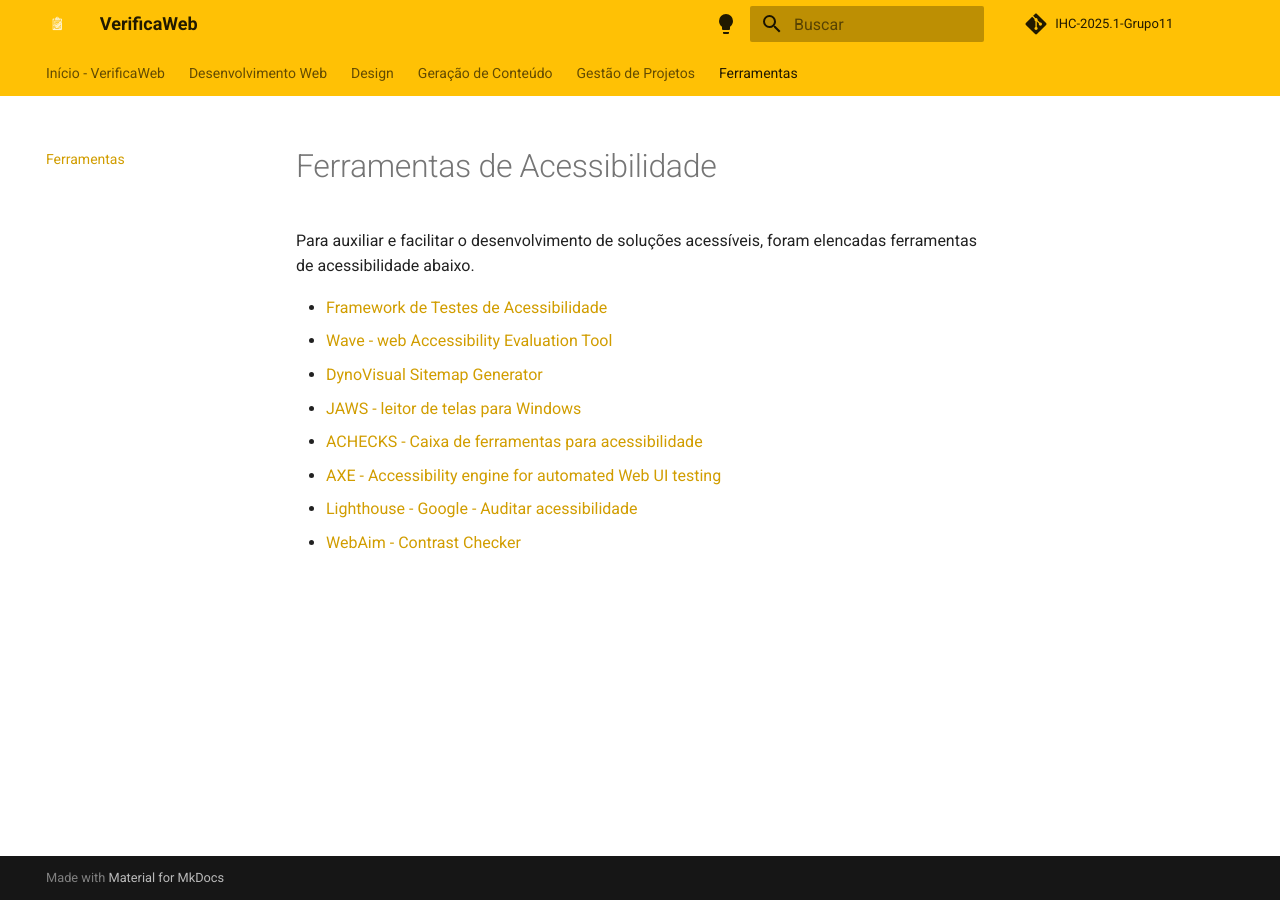
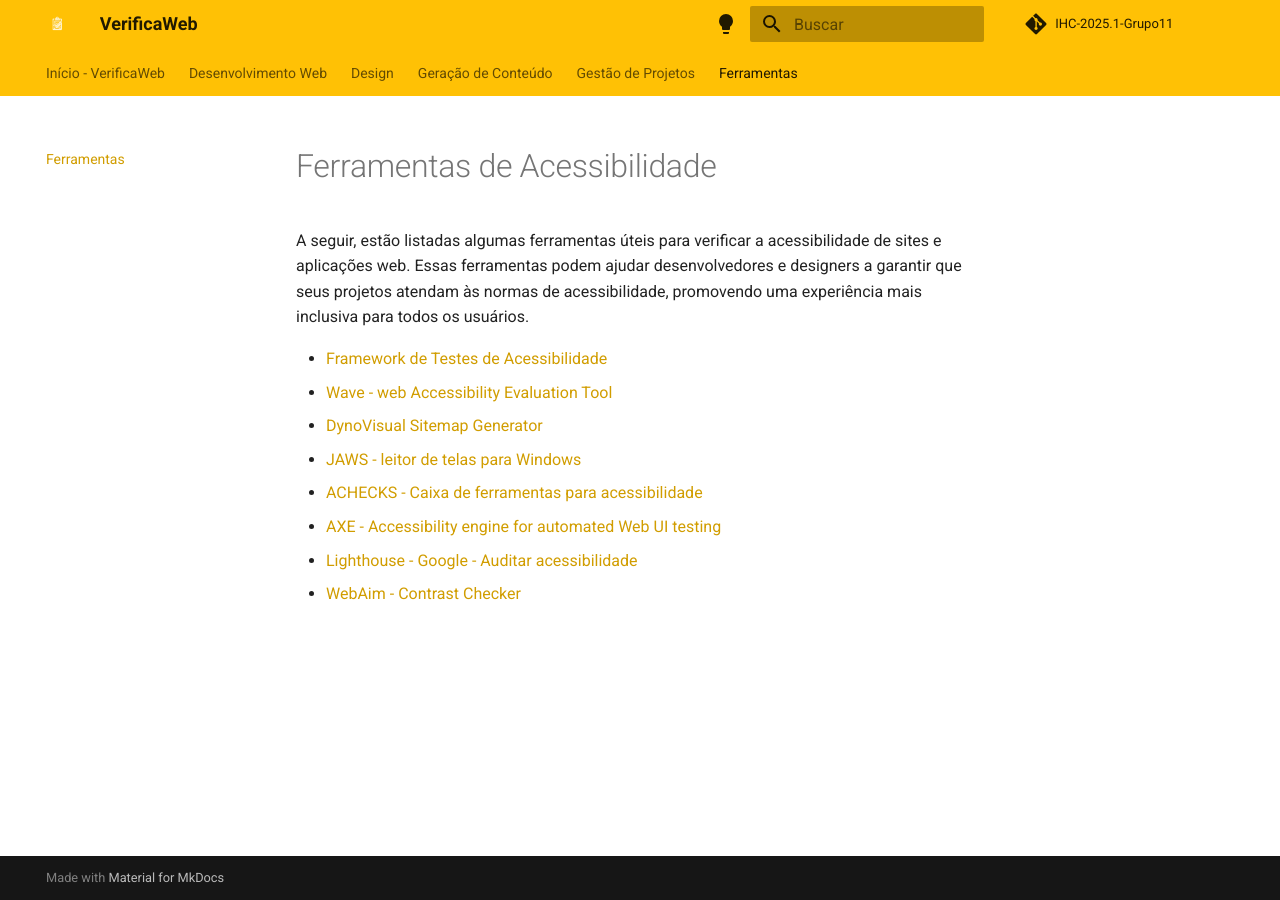
Before and after one commit to UnBIHC2025-1/IHC-2025.1-Grupo11, an MkDocs documentation site: the page built from docs/tools/ferramentas.md, in a window 1280 px wide. Built offline with MkDocs 1.6.1 and Material for MkDocs 9.7.7, drawn with Linux system fonts in a browser that asks for light colours; comment, search, counter and statistics services are not loaded.

Commit message:
fix: ferramentas

```diff
--- a/docs/tools/ferramentas.md
+++ b/docs/tools/ferramentas.md
@@ -1,6 +1,6 @@
 # Ferramentas de Acessibilidade
 
-Para auxiliar e facilitar o desenvolvimento de soluções acessíveis, foram elencadas ferramentas de acessibilidade abaixo.
+A seguir, estão listadas algumas ferramentas úteis para verificar a acessibilidade de sites e aplicações web. Essas ferramentas podem ajudar desenvolvedores e designers a garantir que seus projetos atendam às normas de acessibilidade, promovendo uma experiência mais inclusiva para todos os usuários.
 
 
 - [Framework de Testes de Acessibilidade ](https://github.com/google/Accessibility-Test-Framework-for-Android)
```
